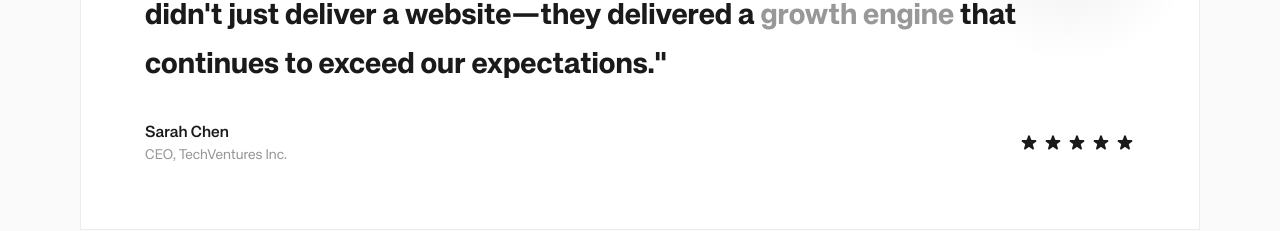
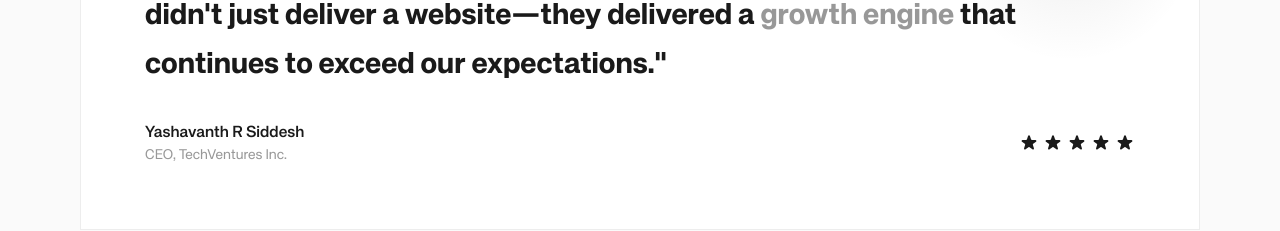
Before and after one commit to Yashu9844/Adesign, a Next.js app: page /about in a window 1280 px wide. Shown: the part 4860-5091 px from the top of the page. Built offline with nearby package versions, Linux system fonts and the light colour scheme.

Commit message:
update FeaturedTestimonial with new name

```diff
--- a/app/about/page.tsx
+++ b/app/about/page.tsx
@@ -750,7 +750,7 @@ const FeaturedTestimonial = () => {
           >
             <div>
               <p className="text-base font-kh-teka font-medium" style={{ color: 'var(--text-primary)' }}>
-                Sarah Chen
+                Yashavanth R Siddesh
               </p>
               <p className="text-sm font-kh-teka" style={{ color: 'var(--text-subtle)' }}>
                 CEO, TechVentures Inc.
```
